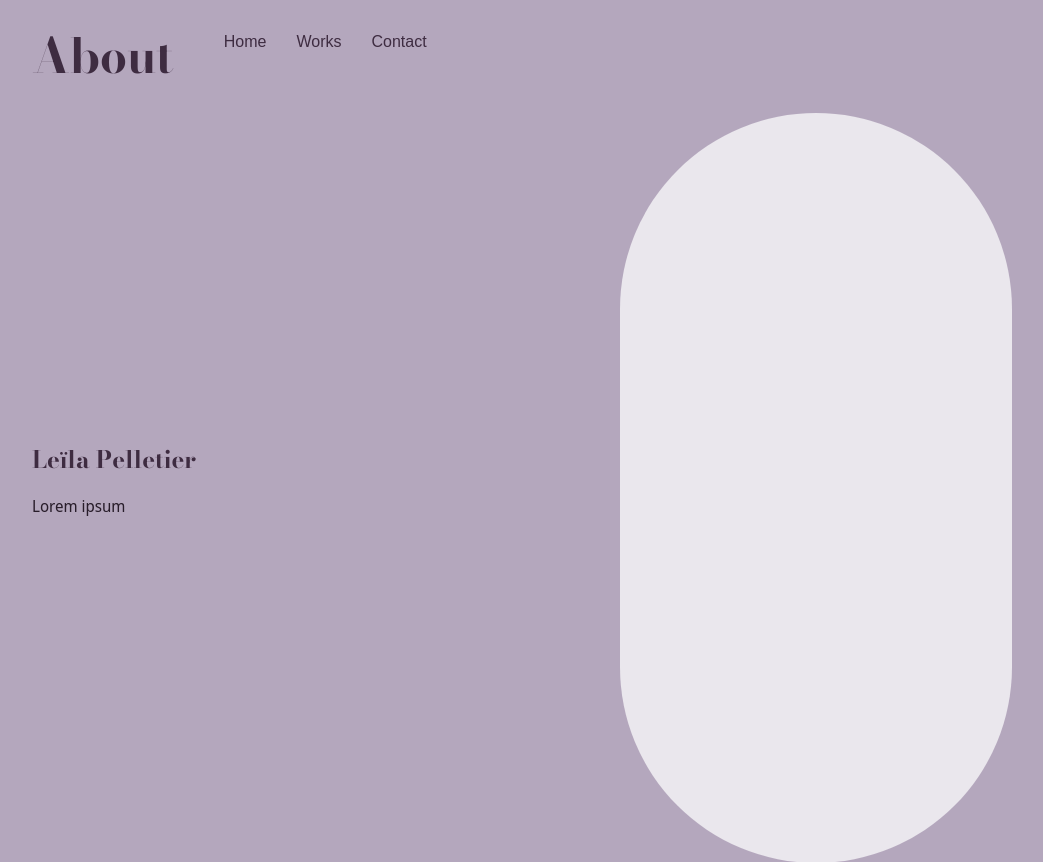
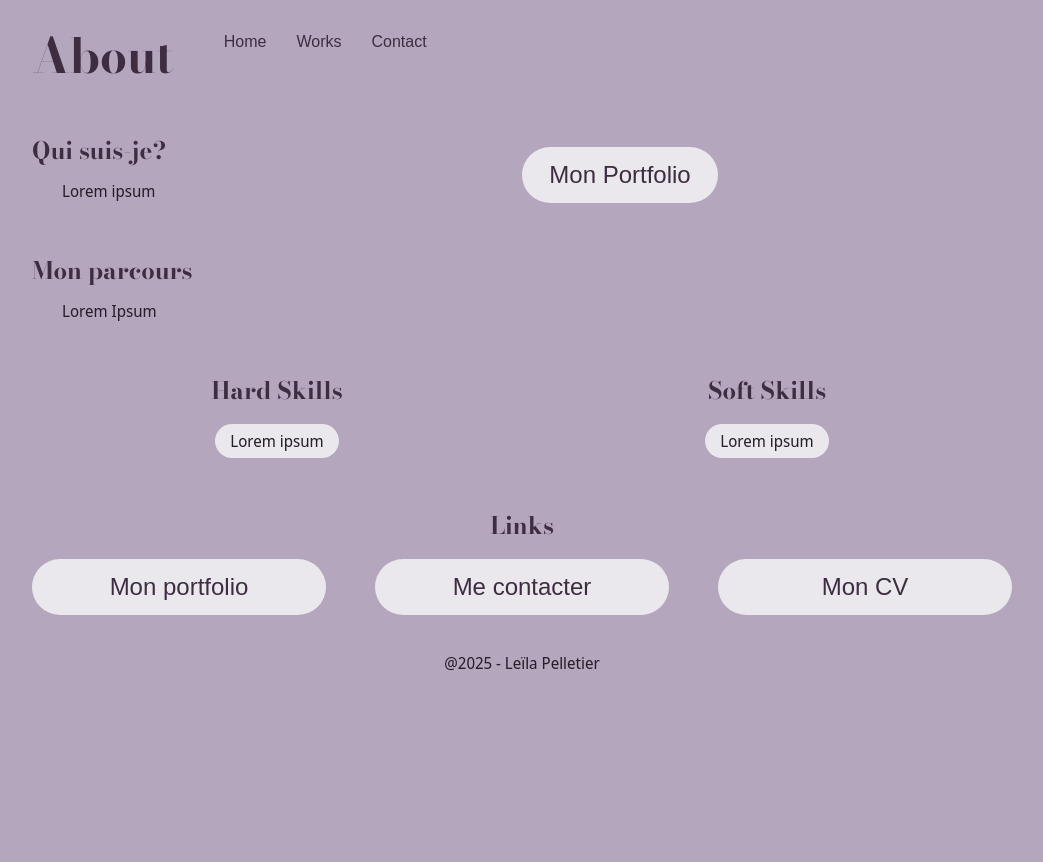
Before and after one commit to NeugdaeUju/Portfolio, a React (Vite) app: page /about in a window 1280 px wide. Shown: the top 862 px of the page, without its empty margins (118-1161 px from the left). After the commit the page ends 800 px from the top, so only its background shows below. Built offline with nearby package versions, Linux system fonts and the light colour scheme.

Commit message:
Correction de la page de contact (texte et items à venir)

```diff
--- a/src/assets/sass/about.scss
+++ b/src/assets/sass/about.scss
@@ -1,16 +1,96 @@
 .about-page {
-    display : flex;
-    justify-content: space-between;
-    align-items: center;
+    margin-top : 50px;
 
-    &__description {
-        width : 60%;
+    &__section-who {
+        position : relative;
+        margin-bottom : 50px;
+
+        &--text {
+            margin : 10px 0 0 30px;
+        }
+
+        &--link {
+            position : absolute;
+            background-color : #EAE7ED;
+            border-radius : 50px;
+            padding : 10px 0;
+            width : 20%;
+            text-align : center;
+            right : 30%;
+            top : 20%;
+            font-size : 1.5em;
+
+            &:hover {
+                text-decoration: none;
+                font-weight : bold;
+            }
+        }
     }
 
-    &__photo {
-        width : 40%;
-        background-color : #EAE7ED;
-        border-radius : 200px;
-        height : 750px;
+
+    &__section-how {
+        margin-bottom : 50px;
+
+        &--text {
+            margin : 10px 0 0 30px;
+        }
+    }
+
+
+    &__section-skills {
+        display : flex;
+        align-items: center;
+        justify-content : space-around;
+        margin-bottom : 50px;
+
+        &__soft-skills , &__hard-skills {
+            width : 45%;
+            text-align : center;
+
+            &--subtitle {
+                margin-bottom : 15px;
+            }
+
+            &__list {
+                display : flex;
+                flex-wrap: wrap;
+                justify-content: center;
+                gap : 10px;
+
+                &--item {
+                    background-color: #EAE7ED;
+                    border-radius : 50px;
+                    padding : 5px 15px;
+                    margin : 0;
+                }
+            }
+        }
+    }
+
+
+    &__section-links {
+        &--subtitle {
+            margin-bottom : 15px;
+            text-align: center;
+        }
+
+        &__list {
+            display : flex;
+            justify-content: space-between;
+
+            &--link {
+                background-color : #EAE7ED;
+                border-radius : 50px;
+                width : 30%;
+                padding : 10px 0;
+                text-align : center;
+                font-size : 1.5em;
+
+                &:hover {
+                    text-decoration : none;
+                    font-weight : bold;
+                }
+            }
+        }
     }
 }
--- a/src/pages/About.jsx
+++ b/src/pages/About.jsx
@@ -1,3 +1,4 @@
+import { Link } from 'react-router-dom'
 import Header from '../components/Header'
 import '../assets/sass/about.scss'
 
@@ -6,15 +7,39 @@ function About () {
         <>
             <Header
                 page='About' />
-            <div className='about-page'>
-                <div className='about-page__descriptions'>
-                    <h2 className='about-page__description--subtitle'>Leïla Pelletier</h2>
-                    <p calssName='about-page__description--text'>Lorem ipsum</p>
-                </div>
-                <div className='about-page__photo'>
-                    <img className='about-page__photo--image'/>
-                </div>
-            </div>
+            <main className='about-page'>
+                <section className='about-page__section-who'>
+                    <h2 className='about-page__section-who--subtitle'>Qui suis-je?</h2>
+                    <p className='about-page__section-who--text'>Lorem ipsum</p>
+                    <Link to='/works' className='about-page__section-who--link'>Mon Portfolio</Link>
+                </section>
+                <section className='about-page__section-how'>
+                    <h2 className='about-page__section-how--subtitle'>Mon parcours</h2>
+                    <p className='about-page__section-how--text'>Lorem Ipsum</p>
+                </section>
+                <section className='about-page__section-skills'>
+                    <div className='about-page__section-skills__hard-skills'>
+                        <h2 className='about-page__section-skills__hard-skills--subtitle'>Hard Skills</h2>
+                        <div className='about-page__section-skills__hard-skills__list'>
+                            <p className='about-page__section-skills__hard-skills__list--item'>Lorem ipsum</p>
+                        </div>
+                    </div>
+                    <div className='about-page__section-skills__soft-skills'>
+                        <h2 className='about-page__section-skills__soft-skills--subtitle'>Soft Skills</h2>
+                        <div className='about-page__section-skills__soft-skills__list'>
+                            <p className='about-page__section-skills__soft-skills__list--item'>Lorem ipsum</p>
+                        </div>
+                    </div>
+                </section>
+                <section className='about-page__section-links'>
+                    <h2 className='about-page__section-links--subtitle'>Links</h2>
+                    <div className='about-page__section-links__list'>
+                        <Link to='/works' className='about-page__section-links__list--link'>Mon portfolio</Link>
+                        <Link to='/contact' className='about-page__section-links__list--link'>Me contacter</Link>
+                        <Link to='' className='about-page__section-links__list--link'>Mon CV</Link>
+                    </div>
+                </section>
+            </main>
         </>
     )
 }
```
